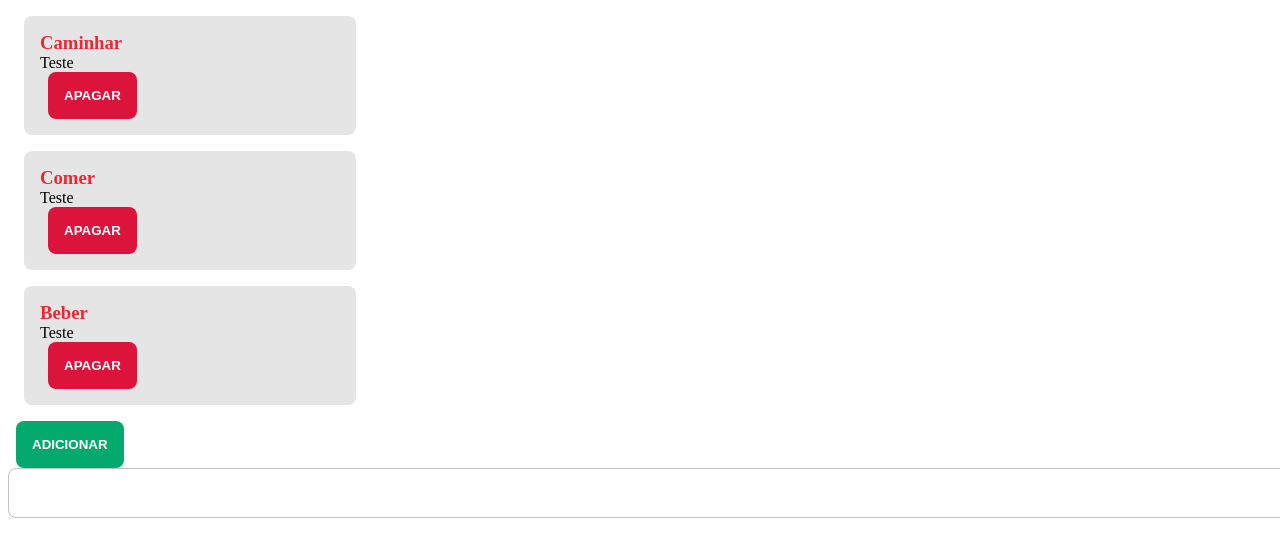
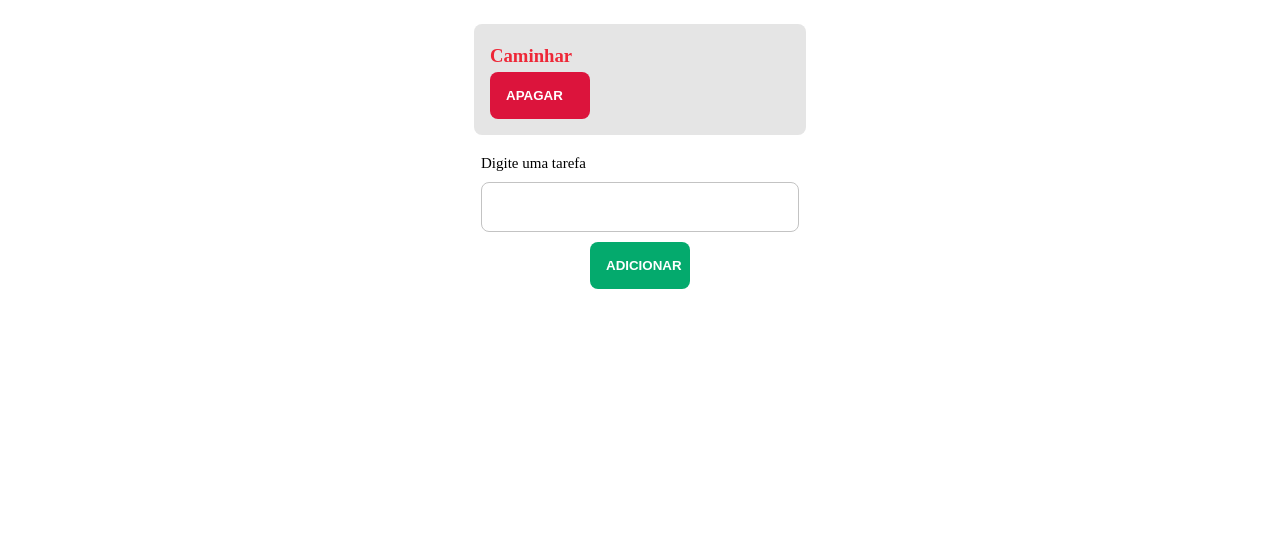
Before and after one commit to igarasy/react-todo-list, a React (Create React App) app: page / in a window 1280 px wide. Shown: the top 556 px of the page. Built offline with nearby package versions, Linux system fonts and the light colour scheme.

Commit message:
Projeto To do list

```diff
--- a/src/App.jsx
+++ b/src/App.jsx
@@ -1,31 +1,21 @@
 import React from "react";
 import TodoItem from "./components/TodoItem";
-import Button from "./components/Button";
 import Input from "./components/Input";
+import { Wrapper } from "./components/Wrapper/styled";
 
 function App() {
-  const list = [
+  const tarefas = [
     {
       title: "Caminhar",
-      description: "Teste",
-    },
-    {
-      title: "Comer",
-      description: "Teste",
-    },
-    {
-      title: "Beber",
-      description: "Teste",
     },
   ];
+  const [list, setList] = React.useState(tarefas);
+
   return (
-    <div>
-      {list.map(({ title, description }) => (
-        <TodoItem title={title} description={description} />
-      ))}
-      <Button text="Adicionar" backgroundColor="#04aa6d" />
-      <Input />
-    </div>
+    <Wrapper>
+      <TodoItem list={list} />
+      <Input id="tarefa" label="Tarefa" value={list} setValue={setList} />
+    </Wrapper>
   );
 }
 
--- a/src/components/Button/index.jsx
+++ b/src/components/Button/index.jsx
@@ -1,10 +1,12 @@
 import * as S from "./styled";
+import React from "react";
 
 const Button = (props) => {
   return (
     <S.Button
       backgroundColor={props.backgroundColor}
       textColor={props.textColor}
+      margin={props.margin}
     >
       {props.text}
     </S.Button>
--- a/src/components/Button/styled.js
+++ b/src/components/Button/styled.js
@@ -1,11 +1,12 @@
 import styled from "styled-components";
 
 export const Button = styled.button`
-  width: auto;
   padding: 16px;
+  width: 100px;
+  display: flex;
   border-radius: 8px;
   border: none;
-  margin: 0px 8px;
+  margin: ${(props) => props.margin};
   text-transform: uppercase;
   font-weight: 600;
   color: #fff;
--- a/src/components/Input/index.jsx
+++ b/src/components/Input/index.jsx
@@ -1,7 +1,35 @@
 import * as S from "./styled";
+import React from "react";
+import Button from "../Button";
 
-const Input = () => {
-  return <S.Input></S.Input>;
+const Input = ({ label, setValue, value, ...props }) => {
+  const [userInput, setUserInput] = React.useState("");
+
+  const addTask = (userInput) => {
+    let copy = [...value];
+    copy = [...copy, { title: userInput }];
+    setValue(copy);
+  };
+
+  const handleSubmit = (e) => {
+    e.preventDefault();
+    addTask(userInput);
+    setUserInput("");
+  };
+
+  const handleChange = (e) => {
+    setUserInput(e.currentTarget.value);
+  };
+
+  return (
+    <S.Form onSubmit={handleSubmit}>
+      <label style={{ display: "flex" }} htmlFor="tarefa">
+        Digite uma tarefa
+      </label>
+      <S.Input type="text" value={userInput} onChange={handleChange} />
+      <Button text="Adicionar" backgroundColor="#04aa6d" margin="auto" />
+    </S.Form>
+  );
 };
 
 export default Input;
--- a/src/components/Input/styled.js
+++ b/src/components/Input/styled.js
@@ -4,8 +4,15 @@ export const Input = styled.input`
   height: 32px;
   border-radius: 8px;
   border: 1px solid #c3c3c3;
-  width: 100%;
+  width: 300px;
   padding: 8px;
   outline: none;
   font-size: 15px;
+  margin: 10px auto;
 `;
+
+export const Form = styled.form`
+  outline: none;
+  font-size: 15px;
+  margin: 10px auto;
+`;
--- a/src/components/TodoItem/index.jsx
+++ b/src/components/TodoItem/index.jsx
@@ -1,14 +1,17 @@
 import * as S from "./styled";
 import Button from "../Button";
+import React from "react";
 
-const TodoItem = (props) => {
-  console.log(props);
+const TodoItem = ({ list }) => {
   return (
-    <S.ContainerTodoItem>
-      <S.Title>{props.title}</S.Title>
-      <S.Description>{props.description}</S.Description>
-      <Button text="Apagar" backgroundColor="#dc143c" />
-    </S.ContainerTodoItem>
+    <div>
+      {list.map((listItem) => (
+        <S.ContainerTodoItem key={listItem.title}>
+          <S.Title>{listItem.title}</S.Title>
+          <Button text="Apagar" backgroundColor="#dc143c" />
+        </S.ContainerTodoItem>
+      ))}
+    </div>
   );
 };
 
--- a/src/components/TodoItem/styled.jsx
+++ b/src/components/TodoItem/styled.jsx
@@ -5,14 +5,12 @@ export const ContainerTodoItem = styled.div`
   width: 300px;
   padding: 16px;
   background: #e5e5e5;
-  margin: 16px;
+  margin: auto;
+  margin-top: 16px;
+  margin-bottom: 10px;
 `;
 
 export const Title = styled.h3`
-  margin: 0;
+  margin: 5px 0;
   color: #ee2737;
 `;
-
-export const Description = styled.p`
-  margin: 0;
-`;
--- /dev/null
+++ b/src/components/Wrapper/styled.js
@@ -0,0 +1,7 @@
+import styled from "styled-components";
+
+export const Wrapper = styled.div`
+  display: flex;
+  height: 400px;
+  flex-flow: column;
+`;
```
Also changed, not shown: src/components/Wrapper/index.jsx (added, +7 -0 lines).
